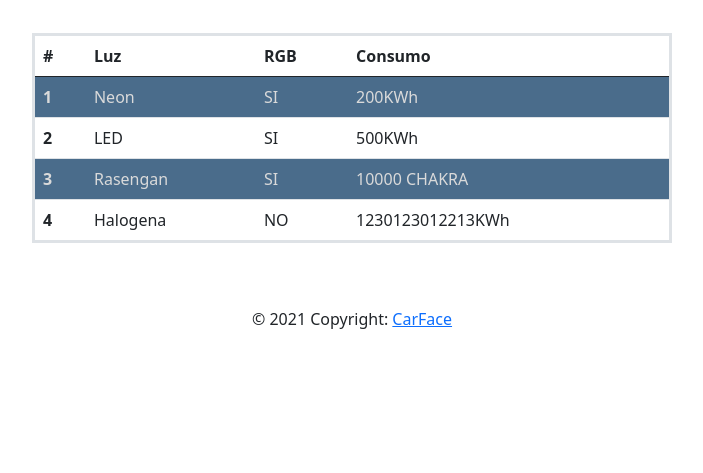
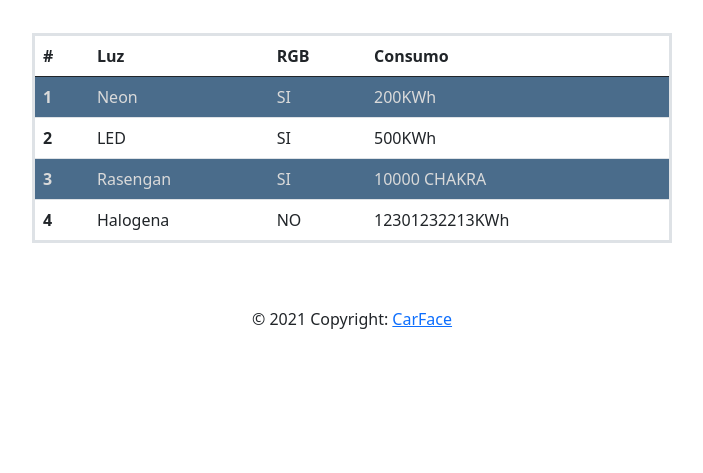
Before and after one commit to Markk-hyphen/TIOTPE, a PHP site: page /luces in a window 1280 px wide. Shown: the part 327-800 px from the top of the page, without its empty margins (288-991 px from the left). Run offline with PHP 8.4, Linux system fonts and the light colour scheme.

Commit message:
Cambios hechos en luces.tpl linea37

```diff
--- a/templates/luces.tpl
+++ b/templates/luces.tpl
@@ -34,7 +34,7 @@
         <th scope="row">4</th>
         <td>Halogena</td>
         <td>NO</td>
-        <td>1230123012213KWh</td>
+        <td>12301232213KWh</td>
     </tr>
   </tbody>
 </table>
```
